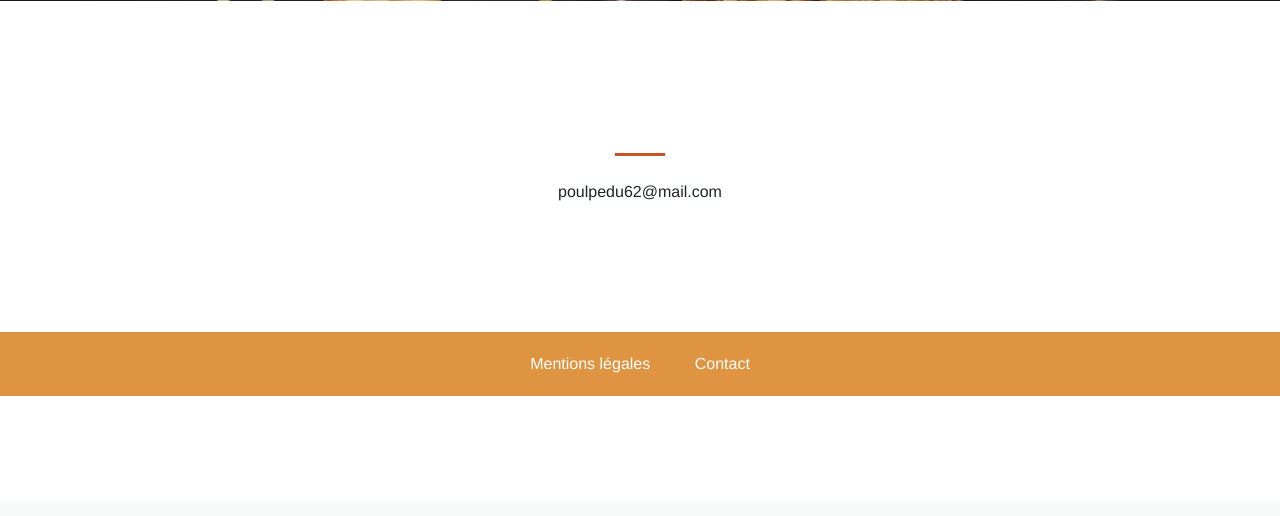
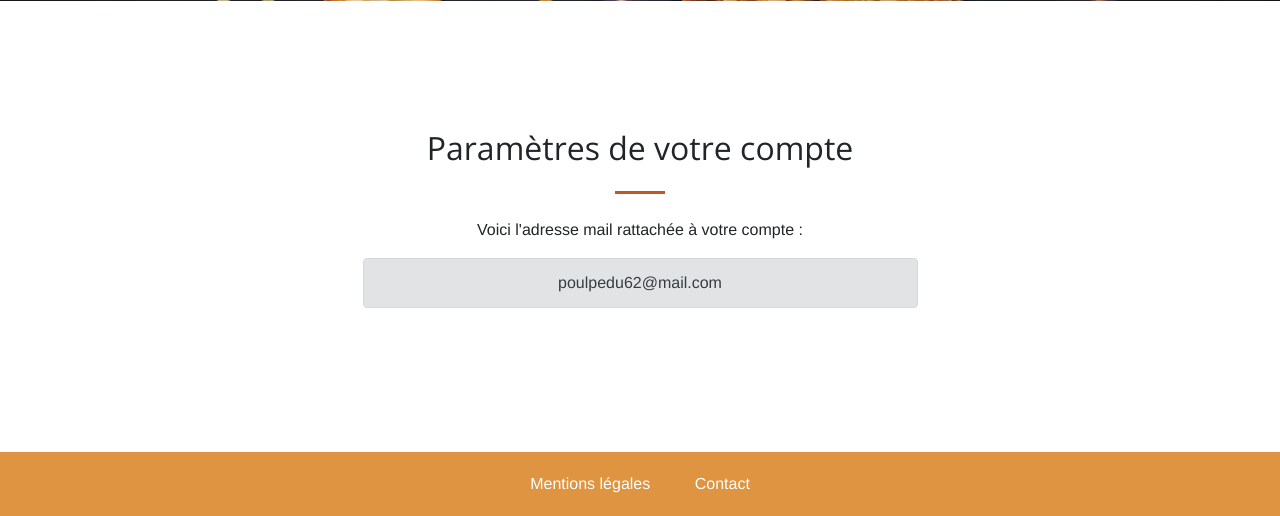
Before and after one commit to MaevaBrunelles/vegalt-django, a Django app: page /mon-compte/ in a window 1280 px wide. Shown: the part 299-815 px from the top of the page. Before the commit the page ends 695 px from the top, so only its background shows below. Run offline with Django 3.2, Linux system fonts and the light colour scheme; a user stored in the database is signed in; some libraries are stand-ins or nearby versions; some web fonts are replaced.

Commit message:
Account page

```diff
--- a/altproduct/static/altproduct/css/creative.css
+++ b/altproduct/static/altproduct/css/creative.css
@@ -285,6 +285,11 @@ header.masthead p {
    color: #e5274d;
  }
 
+ .account-email{
+   width: 50%;
+   display: inline-block;
+ }
+
  footer{
    background-color: #DE9440;
    padding: 20px 0;
--- a/altproduct/templates/altproduct/account.html
+++ b/altproduct/templates/altproduct/account.html
@@ -51,8 +51,8 @@
                 </form>
 
                 {% else %}
-
-                    {{ user.email }}
+                    <p>Voici l'adresse mail rattachée à votre compte :</p>
+                    <p class="alert alert-secondary account-email">{{ user.email }}</p>
 
                 {% endif %}
             </div>
--- a/altproduct/views.py
+++ b/altproduct/views.py
@@ -20,7 +20,7 @@ def register(request):
 
     context = {
         'h1_tag': 'Créer un compte',
-        'h2_tag': 'C\'est facile et rapide !',
+        'h2_tag': 'Un nom, un mot de passe et c\'est parti !'
         }
 
     if request.method == "POST":
@@ -65,7 +65,8 @@ class CustomLoginView(LoginView):
 def account(request):
 
     context = {
-        'h1_tag': "Ahoy ",
+        'h1_tag': 'Ahoy',
+        'h2_tag': 'Paramètres de votre compte',
     }
 
     return render(request, 'altproduct/account.html', context)
```
Lines whose indentation alone changed are shown as unchanged.
